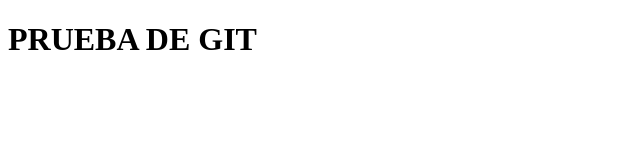
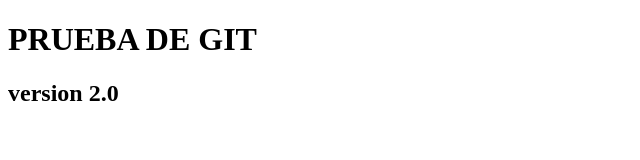
Before and after one commit to Carlosff05/prueba_de_git, a plain HTML site: page index.html in a window 1280 px wide. Shown: the whole page, without its empty margins (0-640 px from the left). Drawn offline with Linux system fonts and the light colour scheme.

Commit message:
Segundo commit

```diff
--- a/index.html
+++ b/index.html
@@ -7,5 +7,6 @@
 </head>
 <body>
     <h1>PRUEBA DE GIT</h1>
+    <h2>version 2.0</h2>
 </body>
 </html>
```
